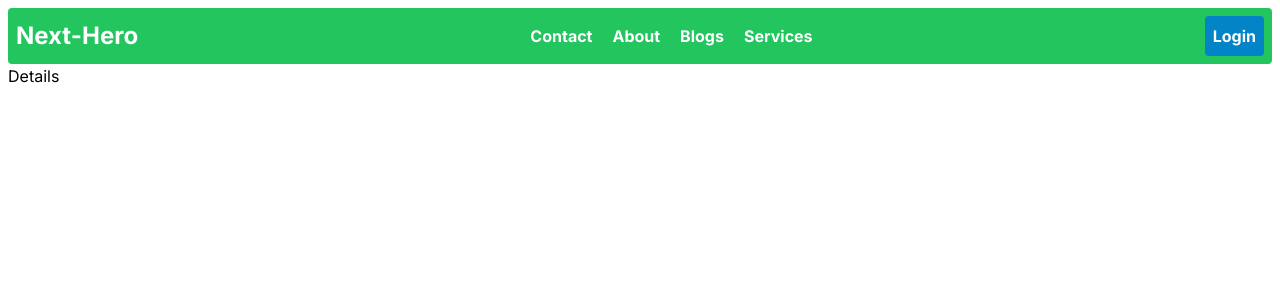
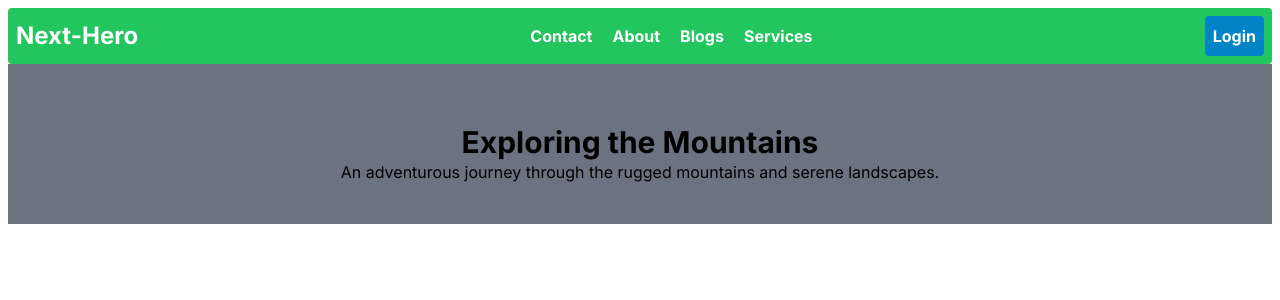
Before and after one commit to SopnilSwapon/next-hero, a Next.js app in the folder next-hero/: page /blogs/1 in a window 1280 px wide. Shown: the top 300 px of the page. Built offline with nearby package versions, Linux system fonts and the light colour scheme.

Commit message:
added each blog details page

```diff
--- a/next-hero/src/app/blogs/[id]/page.jsx
+++ b/next-hero/src/app/blogs/[id]/page.jsx
@@ -1,14 +1,66 @@
 import React from 'react';
 
 const DetailsPage = ({params}) => {
-    console.log(params.id)
+  const singleBlog = blogs.find(blog => blog.id == params.id);
     return (
-        <div>
-            <p>
-                Details
-            </p>
+        <div className='bg-gray-500 py-10'>
+            <h2 className="font-bold text-3xl mt-5 text-center">{singleBlog.title}</h2>
+            <p className='text-center'>{singleBlog.description}</p>
         </div>
     );
 };
 
+const blogs = [
+    {
+        "id": 1,
+        "title": "Exploring the Mountains",
+        "description": "An adventurous journey through the rugged mountains and serene landscapes."
+    },
+    {
+        "id": 2,
+        "title": "Culinary Delights",
+        "description": "Discovering the world of gourmet food and unique culinary experiences."
+    },
+    {
+        "id": 3,
+        "title": "Tech Innovations",
+        "description": "Latest advancements in technology and how they are shaping our future."
+    },
+    {
+        "id": 4,
+        "title": "Mindfulness and Meditation",
+        "description": "The benefits of mindfulness and meditation for a healthier lifestyle."
+    },
+    {
+        "id": 5,
+        "title": "Travel on a Budget",
+        "description": "Tips and tricks for traveling the world without breaking the bank."
+    },
+    {
+        "id": 6,
+        "title": "Urban Gardening",
+        "description": "How to create a lush garden in small urban spaces."
+    },
+    {
+        "id": 7,
+        "title": "Sustainable Living",
+        "description": "Practical steps to adopt a more sustainable and eco-friendly lifestyle."
+    },
+    {
+        "id": 8,
+        "title": "Fitness Routines",
+        "description": "Effective fitness routines to stay in shape and maintain good health."
+    },
+    {
+        "id": 9,
+        "title": "Art and Creativity",
+        "description": "Exploring various forms of art and unleashing your creative potential."
+    },
+    {
+        "id": 10,
+        "title": "Historical Wonders",
+        "description": "A look into the most fascinating historical sites around the world."
+    }
+]
+
 export default DetailsPage;
```
